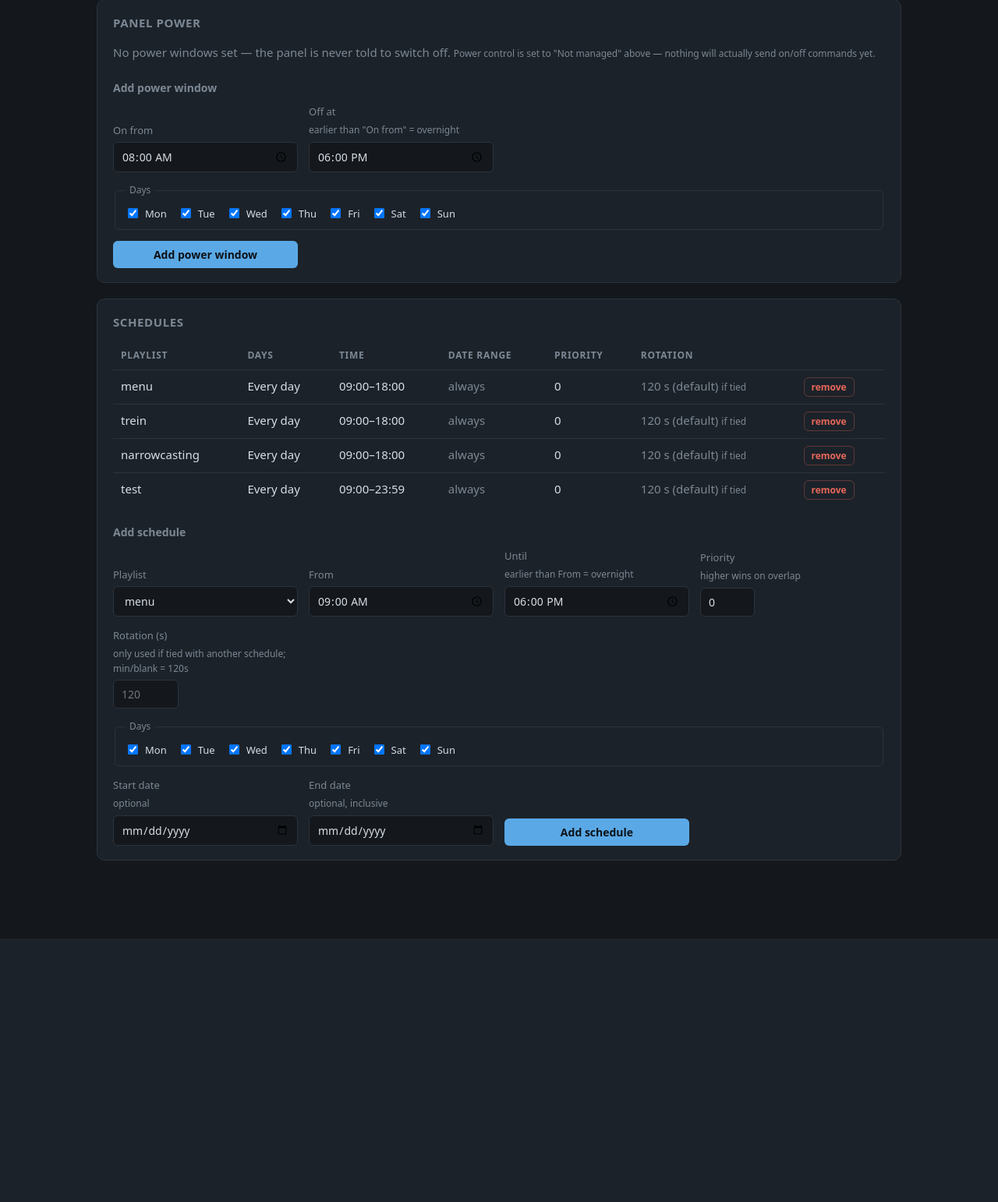
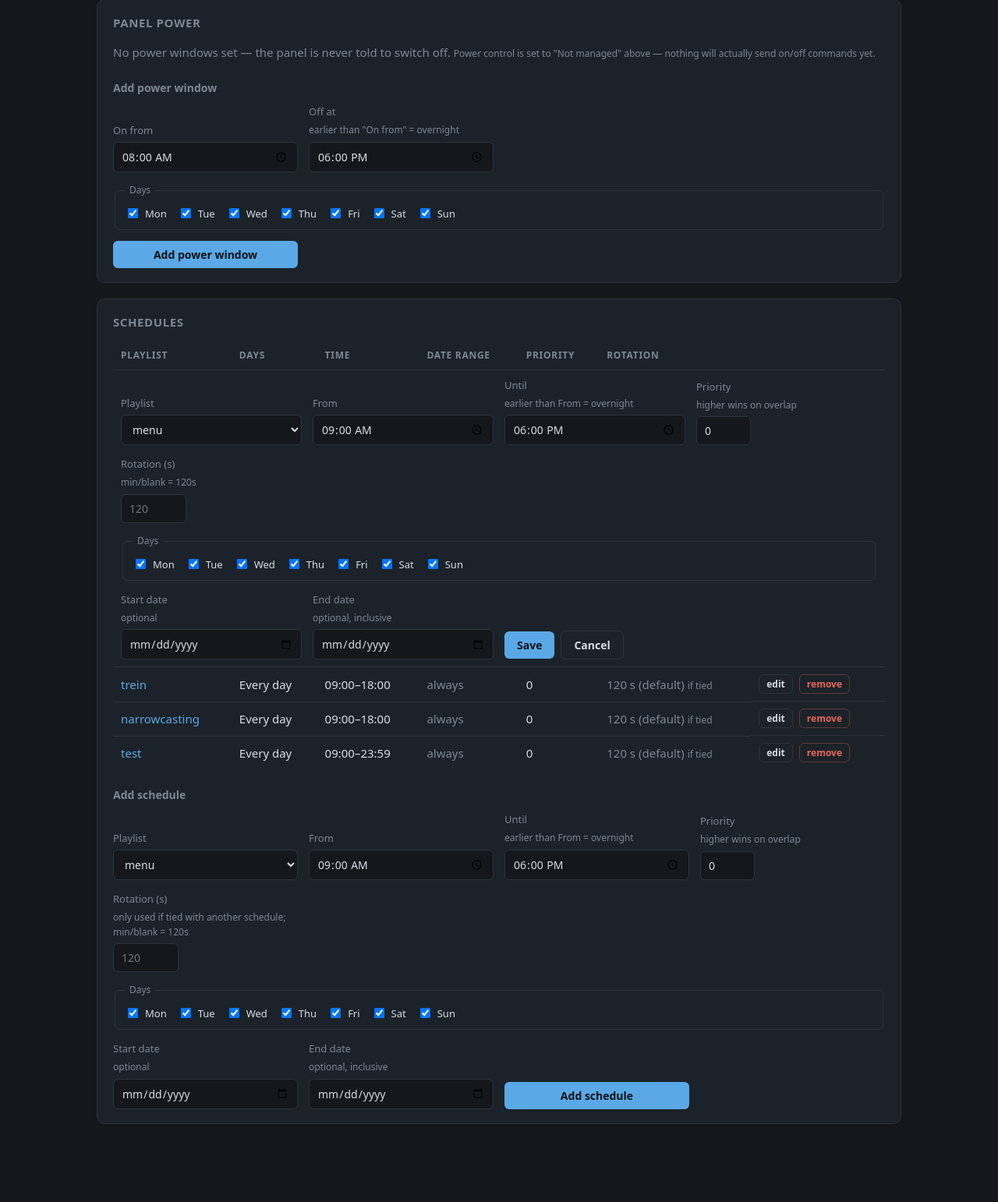
Before and after one commit to t-dpz/digital_signage_poc, a PHP site: page /index.php?page=screen&id=1&edit_schedule=4 in a window 1280 px wide. Shown: the part 1048-2590 px from the top of the page at 78% size. Before the commit the page ends 2152 px from the top, so only its background shows below. Run offline with PHP 8.4, Linux system fonts and the light colour scheme; the visitor is signed in with stand-in values (Sample User, id 1).

Commit message:
schedules editable

```diff
--- a/assets/admin.css
+++ b/assets/admin.css
@@ -90,9 +90,9 @@ button, .btn {
   padding: 8px 16px; font: 600 14px var(--sans); cursor: pointer; display: inline-block;
 }
 button:hover, .btn:hover { filter: brightness(1.1); text-decoration: none; }
-button.ghost { background: transparent; color: var(--ink); border: 1px solid var(--line); }
-button.danger { background: transparent; color: var(--warn); border: 1px solid #e6675a55; }
-button.sm { padding: 3px 9px; font-size: 12px; }
+button.ghost, .btn.ghost { background: transparent; color: var(--ink); border: 1px solid var(--line); }
+button.danger, .btn.danger { background: transparent; color: var(--warn); border: 1px solid #e6675a55; }
+button.sm, .btn.sm { padding: 3px 9px; font-size: 12px; }
 button:disabled { opacity: .35; cursor: default; }
 .row { display: flex; gap: 8px; align-items: center; flex-wrap: wrap; }
 
--- a/index.php
+++ b/index.php
@@ -125,6 +125,25 @@ if ($action !== null) {
             ]);
         touch_screen((int) $_POST['screen_id']);
         flash('Schedule added.');
+        redirect('index.php?page=screen&id=' . (int) $_POST['screen_id']);
+
+    case 'schedule_update':
+        $mask = 0;
+        foreach ($_POST['dow'] ?? [] as $d) { $mask |= 1 << (int) $d; }
+        $st = preg_match('/^\d{2}:\d{2}$/', $_POST['start_time'] ?? '') ? $_POST['start_time'] : '00:00';
+        $en = preg_match('/^\d{2}:\d{2}$/', $_POST['end_time'] ?? '')   ? $_POST['end_time']   : '24:00';
+        $rot = ($_POST['rotation_seconds'] ?? '') !== '' ? (float) $_POST['rotation_seconds'] : null;
+        if ($rot !== null && $rot < ROTATION_DEFAULT_SECONDS) { $rot = ROTATION_DEFAULT_SECONDS; }
+        $pdo->prepare('UPDATE schedules SET playlist_id=?, dow_mask=?, start_time=?, end_time=?,
+                       date_start=?, date_end=?, priority=?, rotation_seconds=? WHERE id=? AND screen_id=?')
+            ->execute([
+                (int) $_POST['playlist_id'], $mask ?: 127, $st, $en,
+                ($_POST['date_start'] ?? '') ?: null, ($_POST['date_end'] ?? '') ?: null,
+                (int) ($_POST['priority'] ?? 0), $rot,
+                (int) $_POST['id'], (int) $_POST['screen_id'],
+            ]);
+        touch_screen((int) $_POST['screen_id']);
+        flash('Schedule updated.');
         redirect('index.php?page=screen&id=' . (int) $_POST['screen_id']);
 
     case 'schedule_delete':
@@ -673,7 +692,7 @@ if ($page === 'screen') {
       </form>
     </section>
 
-    <section class="card">
+    <section class="card" id="schedules">
       <h2>Schedules</h2>
       <?php
       $sch = $pdo->prepare('SELECT sc.*, p.name AS pname FROM schedules sc
@@ -681,19 +700,58 @@ if ($page === 'screen') {
                             WHERE sc.screen_id=? ORDER BY sc.priority DESC, sc.start_time');
       $sch->execute([$s['id']]);
       $sch = $sch->fetchAll();
+      $editScheduleId = (int) ($_GET['edit_schedule'] ?? 0);
       if ($sch): ?>
       <table>
         <tr><th>Playlist</th><th>Days</th><th>Time</th><th>Date range</th><th>Priority</th><th>Rotation</th><th></th></tr>
-        <?php foreach ($sch as $r): ?>
+        <?php foreach ($sch as $r): if ((int) $r['id'] === $editScheduleId): ?>
         <tr>
-          <td><?= e($r['pname']) ?></td>
+          <td colspan="7">
+            <form method="post" class="grid">
+              <input type="hidden" name="csrf" value="<?= $csrf ?>">
+              <input type="hidden" name="action" value="schedule_update">
+              <input type="hidden" name="id" value="<?= $r['id'] ?>">
+              <input type="hidden" name="screen_id" value="<?= $s['id'] ?>">
+              <label>Playlist
+                <select name="playlist_id"><?php foreach ($allPlaylists as $p): ?>
+                  <option value="<?= $p['id'] ?>" <?= (int) $r['playlist_id'] === (int) $p['id'] ? 'selected' : '' ?>><?= e($p['name']) ?></option>
+                <?php endforeach ?></select>
+              </label>
+              <label>From <input type="time" name="start_time" value="<?= e($r['start_time']) ?>" required></label>
+              <label>Until <span class="hint">earlier than From = overnight</span>
+                <input type="time" name="end_time" value="<?= e($r['end_time']) ?>" required></label>
+              <label>Priority <span class="hint">higher wins on overlap</span>
+                <input type="number" name="priority" value="<?= (int) $r['priority'] ?>" style="width:5em"></label>
+              <label>Rotation (s) <span class="hint">min/blank = <?= round(ROTATION_DEFAULT_SECONDS) ?>s</span>
+                <input type="number" step="1" min="<?= round(ROTATION_DEFAULT_SECONDS) ?>" name="rotation_seconds"
+                       value="<?= e($r['rotation_seconds'] !== null ? (string) (float) $r['rotation_seconds'] : '') ?>"
+                       placeholder="<?= round(ROTATION_DEFAULT_SECONDS) ?>" style="width:6em"></label>
+              <fieldset class="wide"><legend>Days</legend>
+                <?php foreach (['Mon','Tue','Wed','Thu','Fri','Sat','Sun'] as $i => $d): ?>
+                  <label class="inline"><input type="checkbox" name="dow[]" value="<?= $i ?>"
+                    <?= (int) $r['dow_mask'] >> $i & 1 ? 'checked' : '' ?>> <?= $d ?></label>
+                <?php endforeach ?>
+              </fieldset>
+              <label>Start date <span class="hint">optional</span> <input type="date" name="date_start" value="<?= e($r['date_start'] ?? '') ?>"></label>
+              <label>End date <span class="hint">optional, inclusive</span> <input type="date" name="date_end" value="<?= e($r['date_end'] ?? '') ?>"></label>
+              <div class="row">
+                <button>Save</button>
+                <a class="btn ghost" href="index.php?page=screen&id=<?= $s['id'] ?>#schedules">Cancel</a>
+              </div>
+            </form>
+          </td>
+        </tr>
+        <?php else: ?>
+        <tr>
+          <td><a href="index.php?page=playlist&id=<?= $r['playlist_id'] ?>"><?= e($r['pname']) ?></a></td>
           <td><?= dow_label((int) $r['dow_mask']) ?></td>
           <td><?= e($r['start_time']) ?>–<?= e($r['end_time']) ?><?= $r['start_time'] > $r['end_time'] ? ' <span class="hint">(overnight)</span>' : '' ?></td>
           <td class="muted"><?= $r['date_start'] || $r['date_end'] ? e(($r['date_start'] ?? '…') . ' → ' . ($r['date_end'] ?? '…')) : 'always' ?></td>
           <td><?= (int) $r['priority'] ?></td>
           <td class="muted"><?= $r['rotation_seconds'] !== null ? (float) $r['rotation_seconds'] . ' s' : round(ROTATION_DEFAULT_SECONDS) . ' s (default)' ?>
             <span class="hint">if tied</span></td>
-          <td>
+          <td class="row">
+            <a class="btn ghost sm" href="index.php?page=screen&id=<?= $s['id'] ?>&edit_schedule=<?= $r['id'] ?>#schedules">edit</a>
             <form method="post"><input type="hidden" name="csrf" value="<?= $csrf ?>">
               <input type="hidden" name="action" value="schedule_delete">
               <input type="hidden" name="id" value="<?= $r['id'] ?>">
@@ -701,7 +759,7 @@ if ($page === 'screen') {
               <button class="danger sm">remove</button></form>
           </td>
         </tr>
-        <?php endforeach ?>
+        <?php endif; endforeach ?>
       </table>
       <?php else: ?><p class="empty">No schedules — the fallback playlist (if set) plays 24/7.</p><?php endif ?>
 
```
Also changed, not shown: storage/signage.sqlite.
